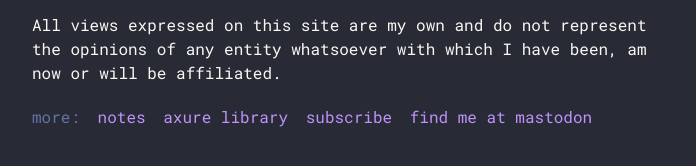
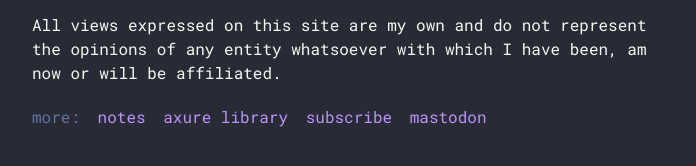
Before and after one commit to ctrl-b/ctrl-b.github.io, a Jekyll site: the page built from index.md, in a window 1280 px wide. Shown: the part 503-669 px from the top of the page, without its empty margins (288-984 px from the left). Built offline with Jekyll 4.4.1, drawn with Linux system fonts in a browser that asks for light colours.

Commit message:
simplify footer links

```diff
--- a/_includes/footer.html
+++ b/_includes/footer.html
@@ -4,5 +4,5 @@
         <li><a href="/projects/screen-flow-library-for-axure/">axure library</a></li>
         <!--li><a href="#">dj sessions</a></li-->
         <li><a href="{{ 'feed.xml' | relative_url }}">subscribe</a></li>
-        <li><a href="https://mastodon.social/@{{ site.mastodon_username }}">find me at mastodon</a></li>
+        <li><a href="https://mastodon.social/@{{ site.mastodon_username }}">mastodon</a></li>
     </ul>
```
